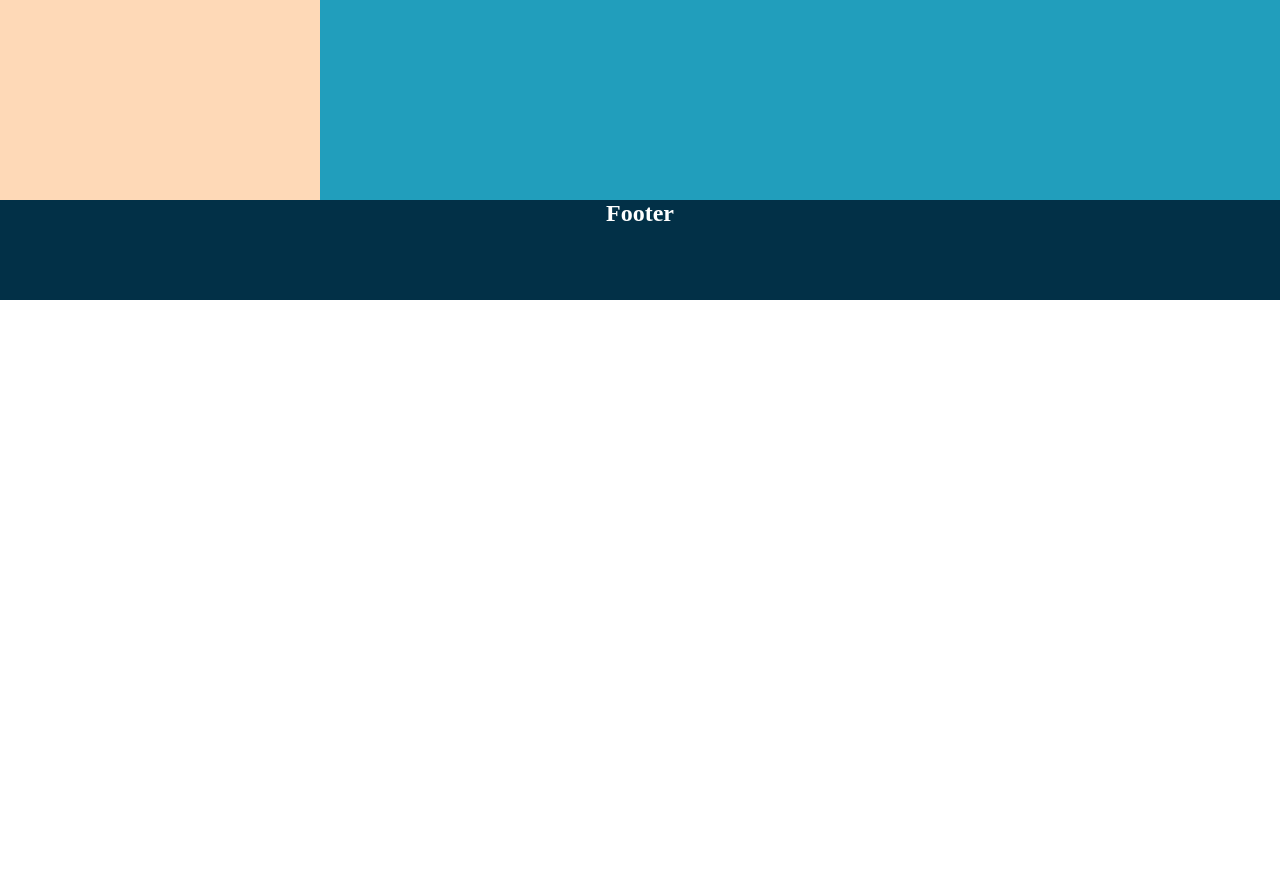
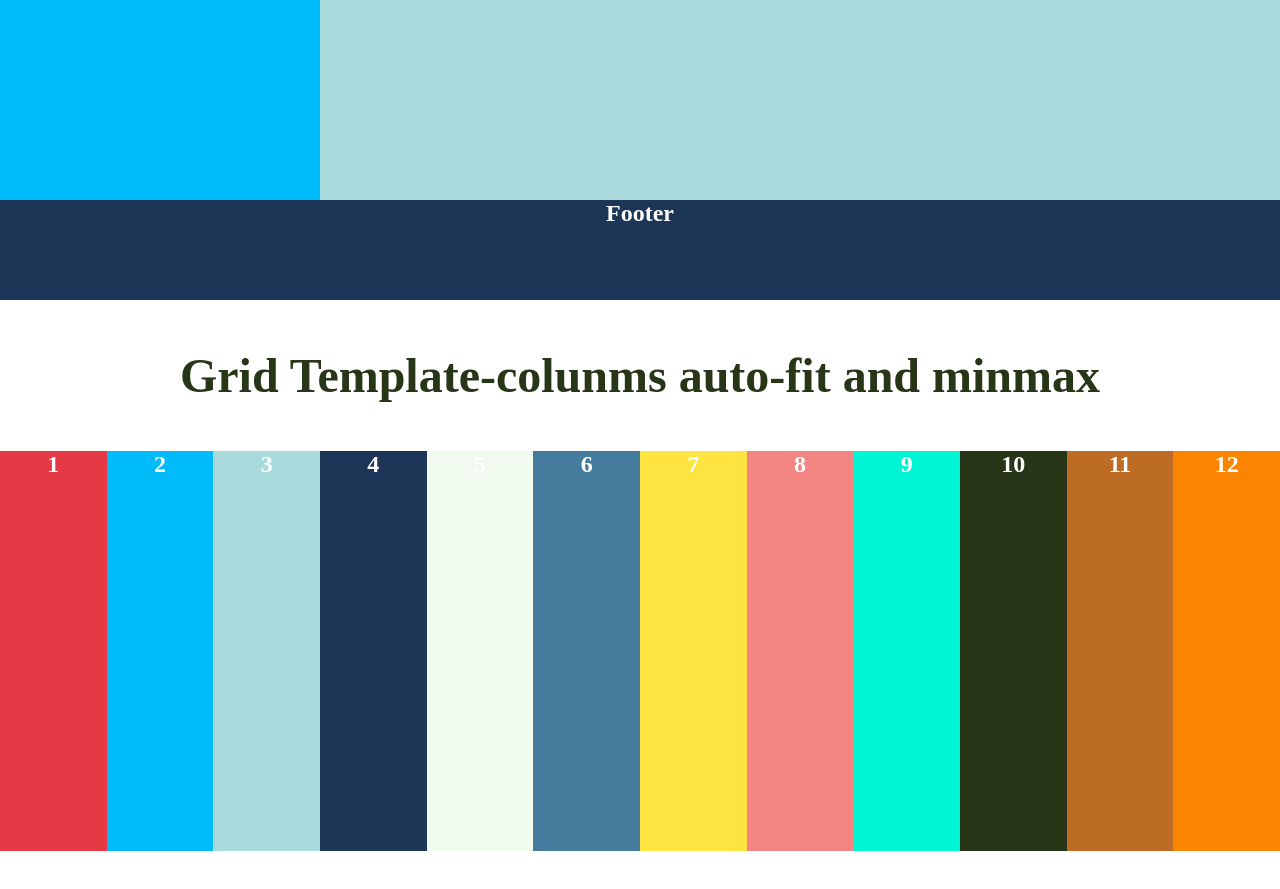
Before and after one commit to TahsinMostafiz/Grid-Mini-project-like-pinterest, a plain HTML site: page index.html in a window 1280 px wide. Shown: the part 1251-2140 px from the top of the page. Before the commit the page ends 1551 px from the top, so only its background shows below. Drawn offline with Linux system fonts and the light colour scheme.

Commit message:
Grid Template-colunms > auto-fit and minmax

```diff
--- a/css/style.css
+++ b/css/style.css
@@ -5,6 +5,77 @@
     padding: 0;
     box-sizing: border-box;
 }
+
+/* ==== Colors ==== */
+:root{
+    --1st : #e63946;
+    --2nd : #f1faee;
+    --3rd : #a8dadc;
+    --4th : #457b9d;
+    --5th : #1d3557;
+    --6th : #fee440;
+    --7th : #f28482;
+    --8th : #00f5d4;
+    --9th : #283618;
+    --10th : #bc6c25;
+    --11th : #00bbf9;
+    --12th : #fb8500;
+}
+
+
+.one-bg{
+    background-color: var(--1st);
+}
+
+.two-bg{
+    background-color: var(--11th);
+}
+
+.three-bg{
+    background-color: var(--3rd);
+}
+
+.four-bg{
+    background-color: var(--5th);
+}
+
+.five-bg{
+    background-color: var(--2nd);
+}
+
+.six-bg{
+    background-color: var(--4th);
+}
+
+.seven-bg{
+    background-color: var(--6th);
+}
+
+.eight-bg{
+    background-color: var(--7th);
+}
+.nine-bg{
+    background-color: var(--8th);
+}
+
+.ten-bg{
+    background-color: var(--9th);
+}
+
+.eleven-bg{
+    background-color: var(--10th);
+}
+
+.twelve-bg{
+    background-color: var(--12th);
+}
+
+h2{
+    color: #fff;
+    text-align: center;
+}
+
+
 
 /* ==== 1st Grid Practice ==== */
 .row{
@@ -15,29 +86,22 @@
     text-align: center;
 }
 
-.row h2{
-    color: #fff;
-
-}
 
 .header {
-    background-color: #e63946;
     grid-column-start: 1;
     grid-column-end: -1;
 }
 
 .menu{
-    background-color: #fed9b7;
     grid-column: 1 / 4;
 }
 
 .content{
-    background-color: #219ebc;
+
     grid-column: 4 / -1;
 }
 
 .footer{
-    background-color: #023047;
     grid-column: 1 / span 12;
 }
 
@@ -47,6 +111,7 @@
     font-size: 3rem;
     text-align: center;
     margin: 3rem auto;
+    color: #283618;
 }
 .row2{
     height: 700px;
@@ -59,27 +124,29 @@
     "f f f f f f f f f f f f";
 }
 
-.row2 h2{
-    color: #fff;
-    text-align: center;
-}
-
 .header2 {
-    background-color: #e63946;
     grid-area: h;
 }
 
 .menu2{
-    background-color: #fed9b7;
     grid-area: m;
 }
 
 .content2{
-    background-color: #219ebc;
     grid-area: c;
 }
 
 .footer2{
-    background-color: #023047;
     grid-area: f;
 }
+
+
+/* Grid Template-colunms > auto-fit and minmax */
+
+.row3{
+    height: 100vh;
+    display: grid;
+    grid-template-columns: repeat(auto-fit, minmax(90px, 1fr));
+    grid-template-rows: repeat(2, 1fr);
+    grid-auto-rows: 1fr;
+}
--- a/index.html
+++ b/index.html
@@ -12,10 +12,10 @@
     <!-- Grid -->
 
     <section class="row">
-        <div class="header"><h2>Header</h2></div>
-        <div class="menu"><h2>Menu</h2></div>
-        <div class="content"><h2>Content</h2></div>
-        <div class="footer"><h2>Footer</h2></div>
+        <div class="header one-bg"><h2>Header</h2></div>
+        <div class="menu two-bg"><h2>Menu</h2></div>
+        <div class="content three-bg"><h2>Content</h2></div>
+        <div class="footer four-bg"><h2>Footer</h2></div>
     </section>
 
     <!-- Grid Template Areas-->
@@ -23,10 +23,29 @@
     <section>
         <h2 class="grid-area-header">Grid Template Areas</h2>
         <div class="row2">
-            <div class="header2"><h2>Header</h2></div>
-            <div class="menu2"><h2>Menu</h2></div>
-            <div class="content2"><h2>Content</h2></div>
-        <div class="footer2"><h2>Footer</h2></div>
+            <div class="header2 one-bg"><h2>Header</h2></div>
+            <div class="menu2 two-bg"><h2>Menu</h2></div>
+            <div class="content2 three-bg"><h2>Content</h2></div>
+        <div class="footer2 four-bg"><h2>Footer</h2></div>
+        </div>
+    </section>
+
+    <!-- Grid Template-colunms > auto-fit and minmax-->
+    <section>
+        <h2 class="grid-area-header">Grid Template-colunms auto-fit and minmax</h2>
+        <div class="row3">
+            <div class="one-bg"><h2>1</h2></div>
+            <div class="two-bg"><h2>2</h2></div>
+            <div class="three-bg"><h2>3</h2></div>
+            <div class="four-bg"><h2>4</h2></div>
+            <div class="five-bg"><h2>5</h2></div>
+            <div class="six-bg"><h2>6</h2></div>
+            <div class="seven-bg"><h2>7</h2></div>
+            <div class="eight-bg"><h2>8</h2></div>
+            <div class="nine-bg"><h2>9</h2></div>
+            <div class="ten-bg"><h2>10</h2></div>
+            <div class="eleven-bg"><h2>11</h2></div>
+            <div class="twelve-bg"><h2>12</h2></div>
         </div>
     </section>
 
```
